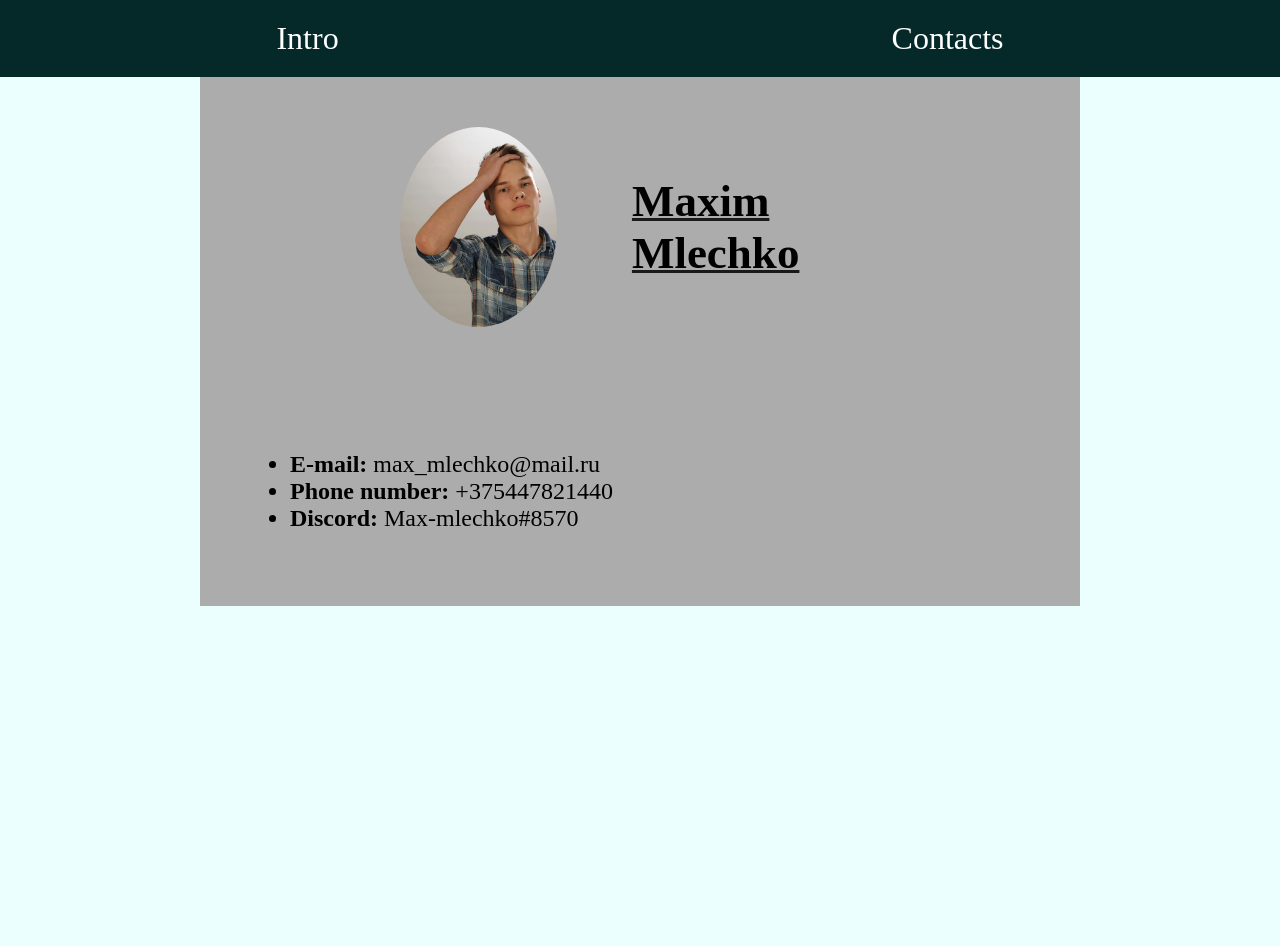
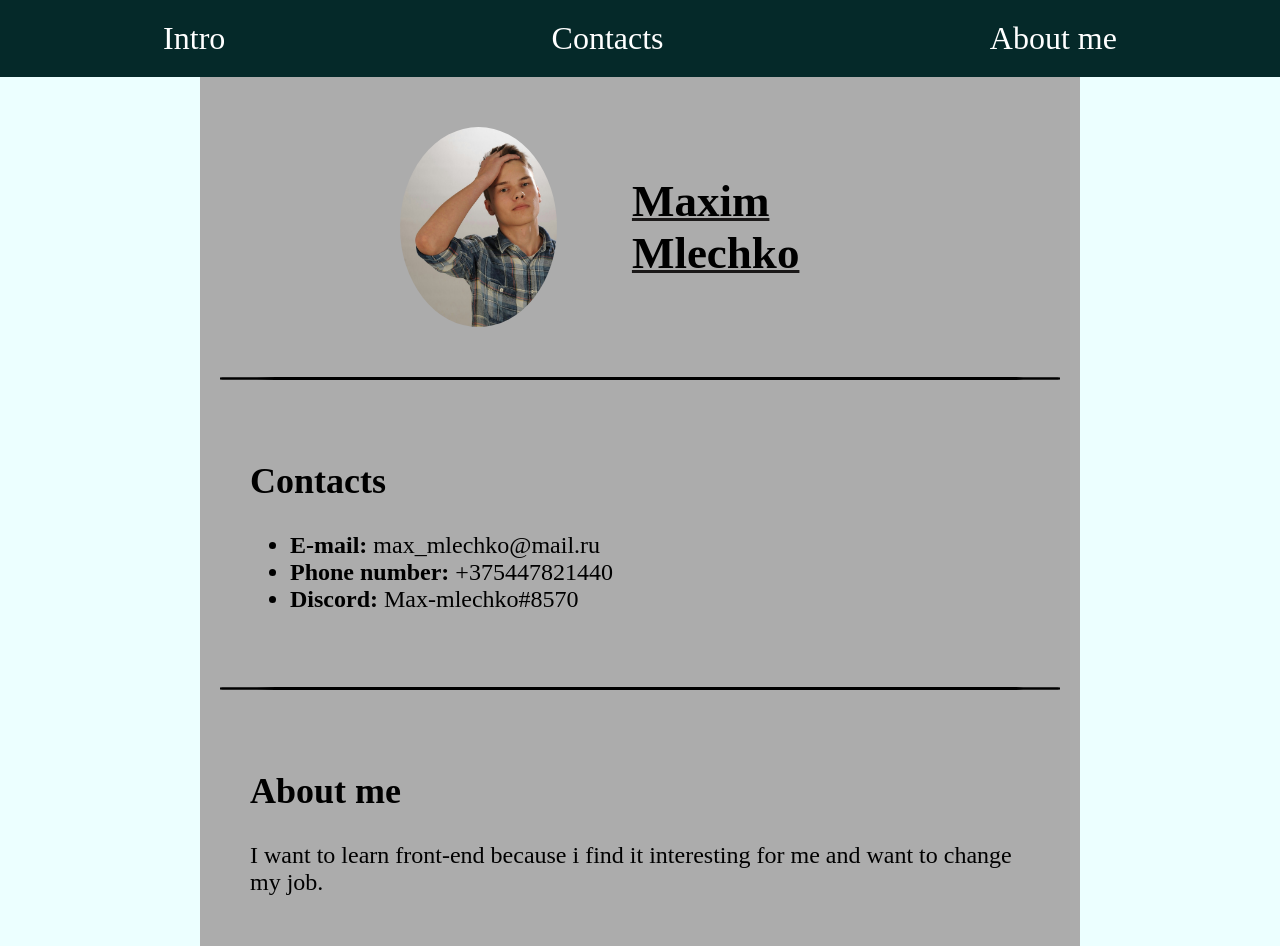
Before and after one commit to MaxMlechko/rsschool-cv, a plain HTML site: page index.html in a window 1280 px wide. Before the commit the page ends 800 px from the top, so only its background shows below. Drawn offline with Linux system fonts and the light colour scheme.

Commit message:
feat: added about me section

```diff
--- a/index.html
+++ b/index.html
@@ -13,6 +13,7 @@
             <ul class="nav-list">
                 <li><a href="#intro">Intro</a></li>
                 <li><a href="#contacts">Contacts</a></li>
+                <li><a href="#about">About me</a></li>
             </ul>
         </nav>
     </header>
@@ -23,13 +24,20 @@
                 <h1>Maxim Mlechko</h1>
             </div>
         </section>
+        <div class="line"></div>
         <section class="contacts" id="contacts">
+            <h2>Contacts</h2>
             <ul>
                 <li><strong>E-mail:</strong> max_mlechko@mail.ru</li>
                 <li><strong>Phone number:</strong> +375447821440</li>
                 <li><strong>Discord:</strong> Max-mlechko#8570</li>
             </ul>
         </section>
+        <div class="line"></div>
+        <section class="about" id="about">
+            <h2>About me</h2>
+            <div>I want to learn front-end because i find it interesting for me and want to change my job.</div>
+        </section>
     </div>
 </body>
 </html>
--- a/style.css
+++ b/style.css
@@ -2,13 +2,7 @@ body{
     margin: 0;
     background-color: #ecffff;
     font-size: 24px;
-}
-
-.container{
-    background-color: rgb(172, 172, 172);
-    display: flex;
-    flex-direction: column;
-    margin: 0px 200px;
+    scroll-behavior: smooth;
 }
 
 .navigation{
@@ -32,6 +26,24 @@ body{
 a{
     text-decoration: none;
     color: #fff;
+}
+
+.container{
+    background-color: rgb(172, 172, 172);
+    display: flex;
+    flex-direction: column;
+    margin: 0px 200px;
+}
+
+section{
+    padding: 50px;
+}
+
+.line{
+    background-color: black;
+    height: 3px;
+    border-radius: 15%;
+    margin: 0px 20px;
 }
 
 .head{
```
